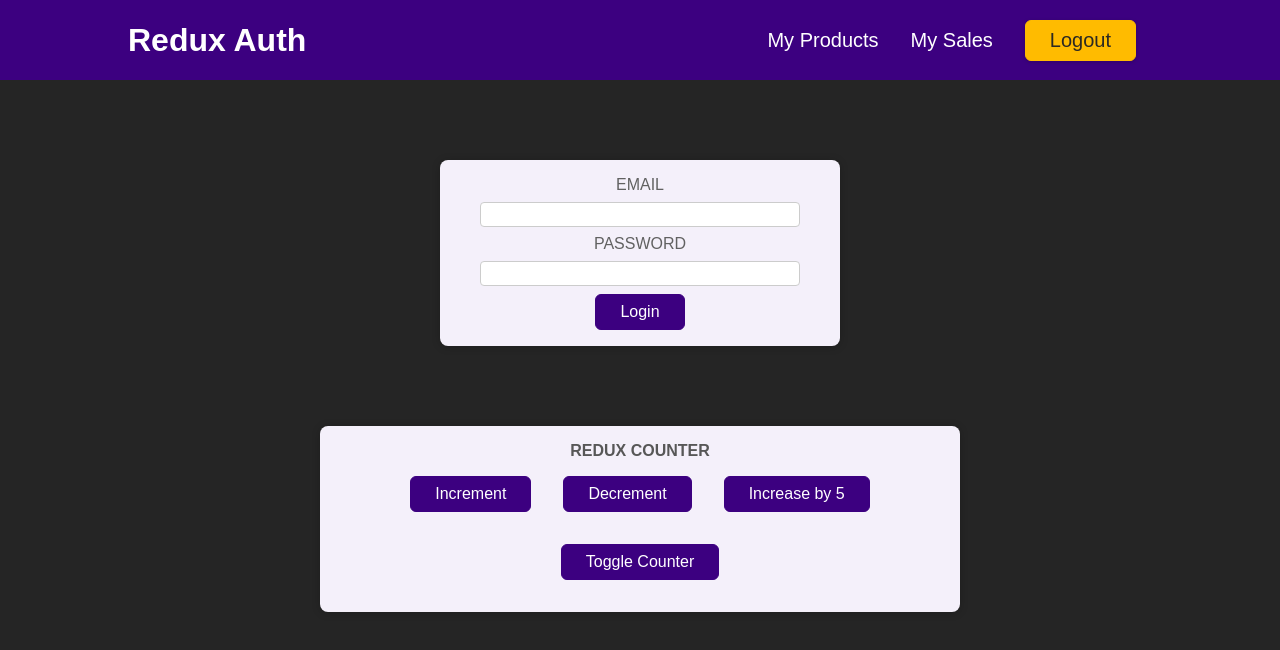
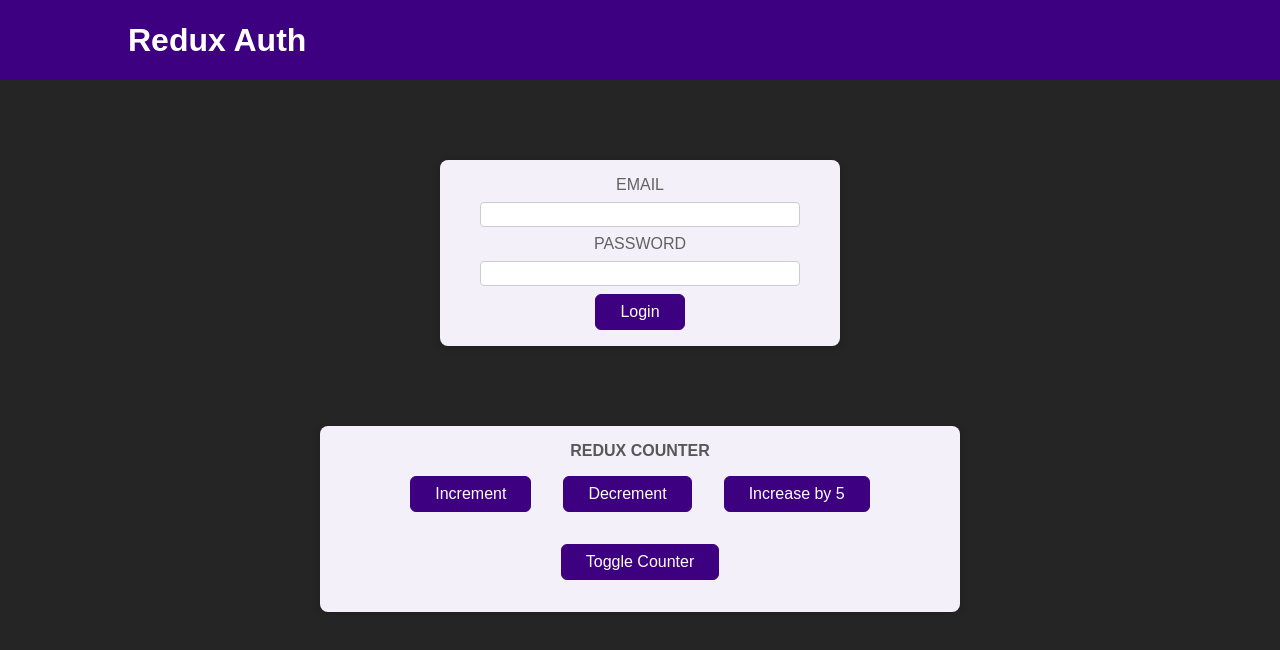
Before and after one commit to danushkapathirana/counter-redux-app, a React (Create React App) app: page / in a window 1280 px wide. Shown: the top 650 px of the page. Built offline with nearby package versions, Linux system fonts and the light colour scheme.

Commit message:
develop dispatch actions to multiple states in redux store

```diff
--- a/src/App.js
+++ b/src/App.js
@@ -1,14 +1,19 @@
 import React, { Fragment } from "react";
+import { useSelector } from "react-redux";
 
 import Auth from "./components/Auth";
 import Counter from "./components/Counter";
 import Header from "./components/Header";
+import UserProfile from "./components/UserProfile";
 
 const App = () => {
+  const isAuth = useSelector((state) => state.auth.isAuthenticated)
+
   return(
     <Fragment>
       <Header />
-      <Auth />
+      {!isAuth && <Auth />}
+      {isAuth && <UserProfile />}
       <Counter />
     </Fragment>
   )
--- a/src/components/Auth.js
+++ b/src/components/Auth.js
@@ -1,12 +1,22 @@
 import React from "react";
+import { useDispatch } from "react-redux";
+
+import { authActions } from '../store/index'
 
 import classes from './Auth.module.css'
 
 const Auth = () => {
+  const dispatch = useDispatch()
+
+  const loginHandler = (event) => {
+    event.preventDefault()
+    dispatch(authActions.login())
+  }
+
   return(
     <main className={classes.auth}>
       <section>
-        <form>
+        <form onSubmit={loginHandler}>
           <div className={classes.control}>
             <label htmlFor="email">Email</label>
             <input type="email" id="email" />
--- a/src/components/Header.js
+++ b/src/components/Header.js
@@ -1,11 +1,23 @@
 import React from "react";
+import { useDispatch, useSelector } from "react-redux";
+
+import { authActions } from "../store";
 
 import classes from './Header.module.css'
 
 const Header = () => {
+  const dispatch = useDispatch()
+
+  const isAuth = useSelector((state) => state.auth.isAuthenticated)
+
+  const logoutHandler = () => {
+    dispatch(authActions.logout())
+  }
+
   return(
     <header className={classes.header}>
       <h1>Redux Auth</h1>
+      {isAuth && (
           <nav>
             <ul>
               <li>
@@ -15,10 +27,11 @@
                 <a href="/">My Sales</a>
               </li>
               <li>
-            <button>Logout</button>
+                <button onClick={logoutHandler}>Logout</button>
               </li>
             </ul>
           </nav>
+        )}
     </header>
   )
 }
```
Lines whose indentation alone changed are shown as unchanged.
